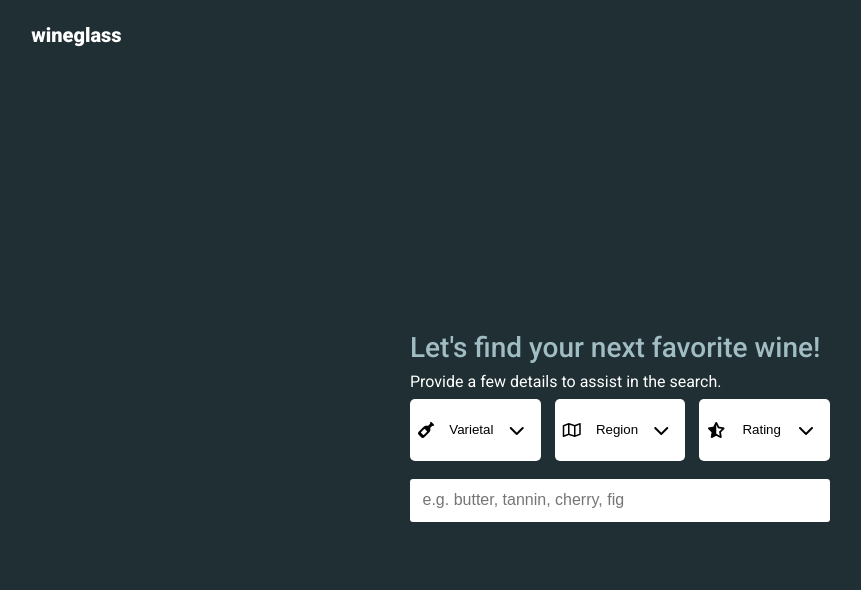
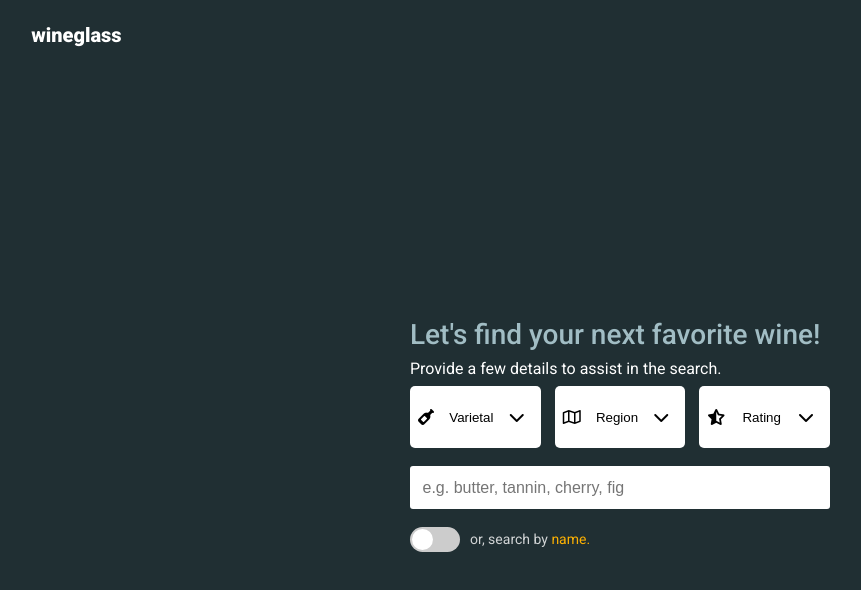
Before and after one commit to 0gzs/winesearch, a React (Create React App) app: page / in a window 1280 px wide. Shown: the top 590 px of the page, without its empty margins (20-881 px from the left). Built offline with nearby package versions, Linux system fonts and the light colour scheme.

Commit message:
Add `search-by` toggle

```diff
--- a/src/components/form.jsx
+++ b/src/components/form.jsx
@@ -3,8 +3,6 @@ import useWineSearch from '../hooks/useWineSearch'
 
 import regions from '../data/regions.json'
 import varietals from '../data/varietals.json'
-
-import Search from './search'
 
 import './form.scss'
 import Dropdown from './dropdown'
@@ -53,11 +51,20 @@ const Form = ({ setResults, setKeywords }) => {
           icon={"fa-solid fa-star-half-stroke"} />
       </div>
 
-      <Search
-        text={searchQuery}
-        searchByState={{ searchByName, setSearchByName, searchQuery, setSearchQuery }}
-        placeholder={searchByName ? 'e.g. Unruly' : 'e.g. butter, tannin, cherry, fig'}
-      />
+      <div className="formGroup">
+        <input
+          type="text"
+          placeholder={searchByName ? 'e.g. Unruly' : 'e.g. butter, tannin, cherry, fig'}
+          value={searchQuery || ''}
+          onChange={e => setSearchQuery(e.target.value)} />
+      </div>
+
+      <span className='search-by-wrapper'>
+        <div className={`search-by-toggle ${searchByName ? 'on' : 'off'}`}>
+          <div className="search-by-toggle__circle" onClick={() => setSearchByName(!searchByName)}></div>
+        </div>
+        <p>or, search by {!searchByName ? <span>name.</span> : <span>description.</span>}</p>
+      </span>
 
     </div>
   )
--- a/src/components/form.scss
+++ b/src/components/form.scss
@@ -54,6 +54,57 @@ input[type="text"]:focus {
   justify-content: flex-start;
 }
 
+.search-by-wrapper {
+  width: fit-content;
+  display: flex;
+  align-items: center;
+  gap: 1rem;
+  color: rgba(255, 255, 255, .8);
+  font-weight: 400;
+
+  span {
+    color: #fcb103;
+  }
+}
+
+.search-by-toggle {
+  width: 50px;
+  height: 25px;
+  background-color: #ccc;
+  border-radius: 25px;
+  position: relative;
+  transition: background-color .3s;
+
+  &__circle {
+    width: 21px;
+    height: 21px;
+    background-color: white;
+    border-radius: 50%;
+    position: absolute;
+    top: 2px;
+    left: 2px;
+    transition: transform .3s;
+
+    &:hover {
+      cursor: pointer;
+    }
+  }
+}
+
+.on {
+  background-color: #fcb103;
+
+  .search-by-toggle__circle {
+    transform: translateX(25px);
+  }
+}
+
+.off {
+  .search-by-toggle__circle {
+    float: left;
+  }
+}
+
 @media (max-width: 480px) {
   .search-buttons-wrapper {
     gap: .5rem;
--- a/src/components/search.jsx
+++ /dev/null
@@ -1,26 +0,0 @@
-import React, { useEffect } from 'react'
-
-const Search = ({ searchByState, placeholder }) => {
-  const { searchByName, setSearchByName, searchQuery, setSearchQuery } = searchByState
-
-  useEffect(() => {
-    return () => {
-      setSearchQuery(false)
-      setSearchByName(false)
-    }
-  }, [setSearchQuery, setSearchByName])
-
-  return (
-    <>
-      <div className="formGroup">
-        <input
-          type="text"
-          placeholder={placeholder}
-          value={searchQuery || ''}
-          onChange={e => setSearchQuery(e.target.value)} />
-      </div>
-    </>
-  )
-}
-
-export default Search
```
